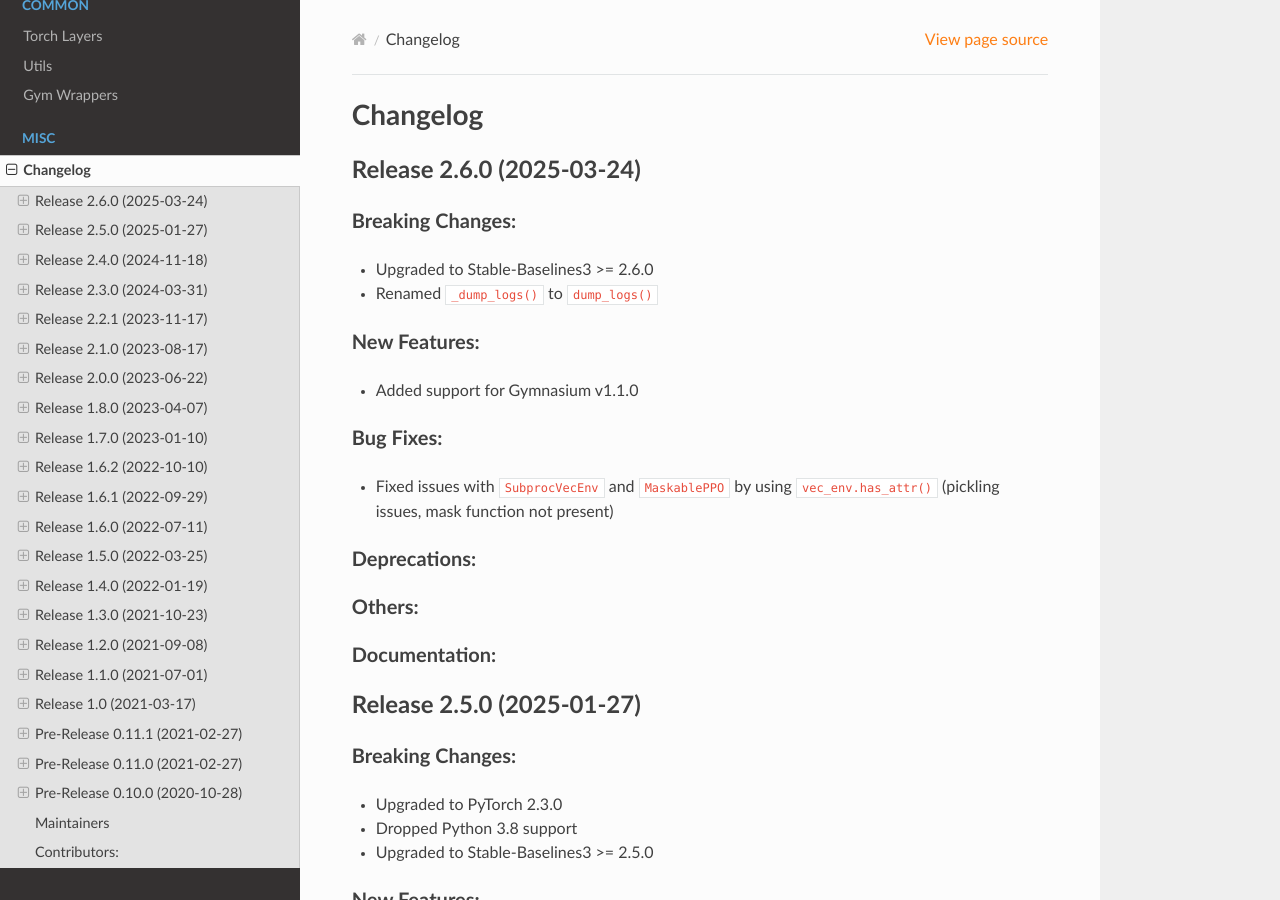
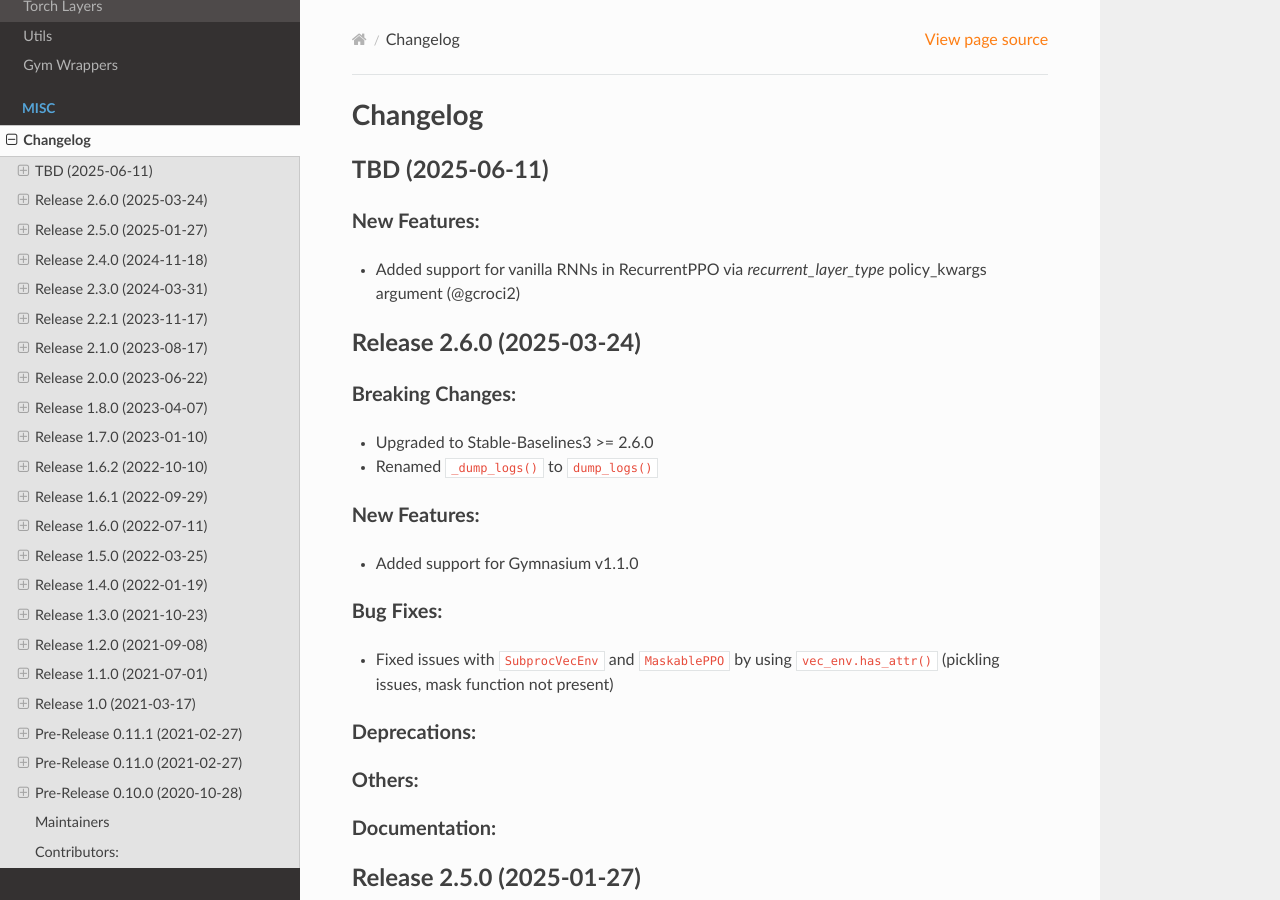
Before and after one commit to Stable-Baselines-Team/stable-baselines3-contrib, a Sphinx documentation site: the page built from docs/misc/changelog.rst, in a window 1280 px wide and 900 px high. Built offline with Sphinx 7.4.7 and the Read the Docs theme 3.1.0, drawn with Linux system fonts in a browser that asks for light colours.

Commit message:
update changelog

```diff
--- a/docs/misc/changelog.rst
+++ b/docs/misc/changelog.rst
@@ -3,6 +3,12 @@
 Changelog
 ==========
 
+TBD (2025-06-11)
+--------------------------
+
+New Features:
+^^^^^^^^^^^^^
+- Added support for vanilla RNNs in RecurrentPPO via `recurrent_layer_type` policy_kwargs argument (@gcroci2)
 
 Release 2.6.0 (2025-03-24)
 --------------------------
```
